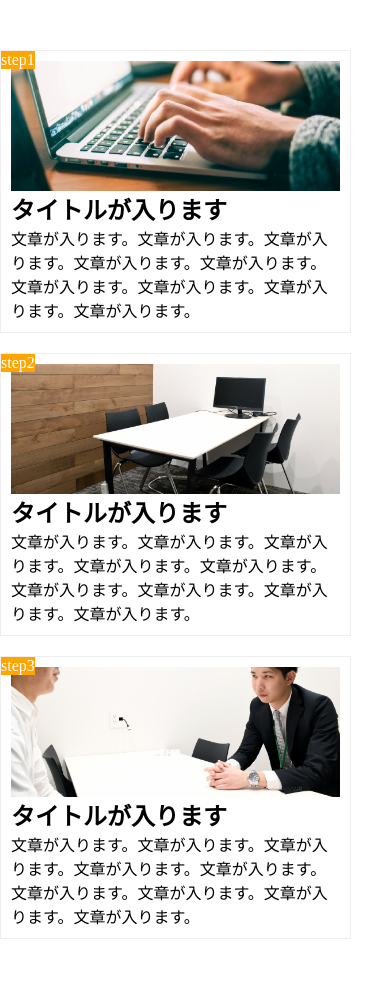
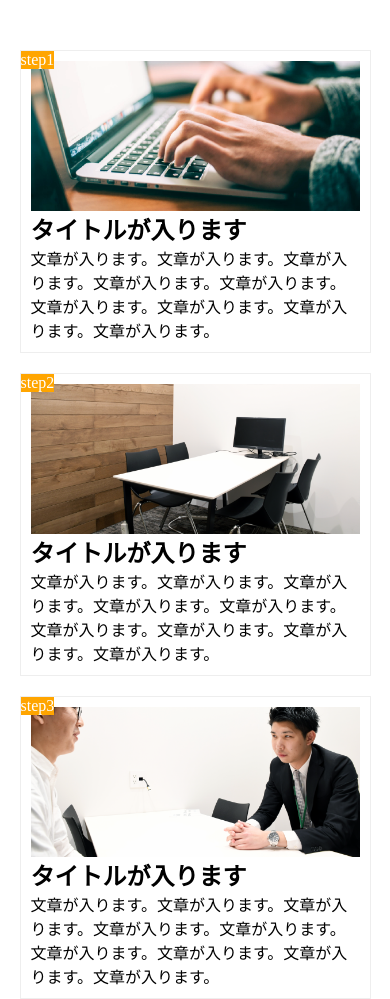
Before and after one commit to Hori-Manami/kadai-1, a plain HTML site: page index.html in a window 390 px wide. Drawn offline with Linux system fonts and the light colour scheme.

Commit message:
[finish] 1-10

```diff
--- a/style.css
+++ b/style.css
@@ -16,7 +16,7 @@ main {
 }
 
 .image1 {
-	height: 130px;
+	height: 150px;
 	background-image: url(img/flow01.png);
 	background-size: cover;
     background-position: bottom;
@@ -32,7 +32,7 @@ main {
 }
 
 .image2 {
-	height: 130px;
+	height: 150px;
 	background-image: url(img/flow02.png);
 	background-size: cover;
     background-position: bottom;
@@ -47,7 +47,7 @@ main {
 }
 
 .image3 {
-	height: 130px;
+	height: 150px;
 	background-image: url(img/flow03.png);
 	background-size: cover;
     background-position: bottom;
@@ -76,18 +76,17 @@ main {
     .box1 {
     	width: 90%;
     	float: none;
-    	margin-top: 50px;
+    	margin: 50px auto 0;
     }
 
     .box2 {
     	width: 90%;
     	float: none;
-    	margin-top: 20px;
+    	margin: 20px auto 0;
     }
 
     .box3 {
     	width: 90%;
     	float: none;
-    	margin-top: 20px;
-    	margin-bottom: 50px;
+    	margin: 20px auto 50px;
     }
```
